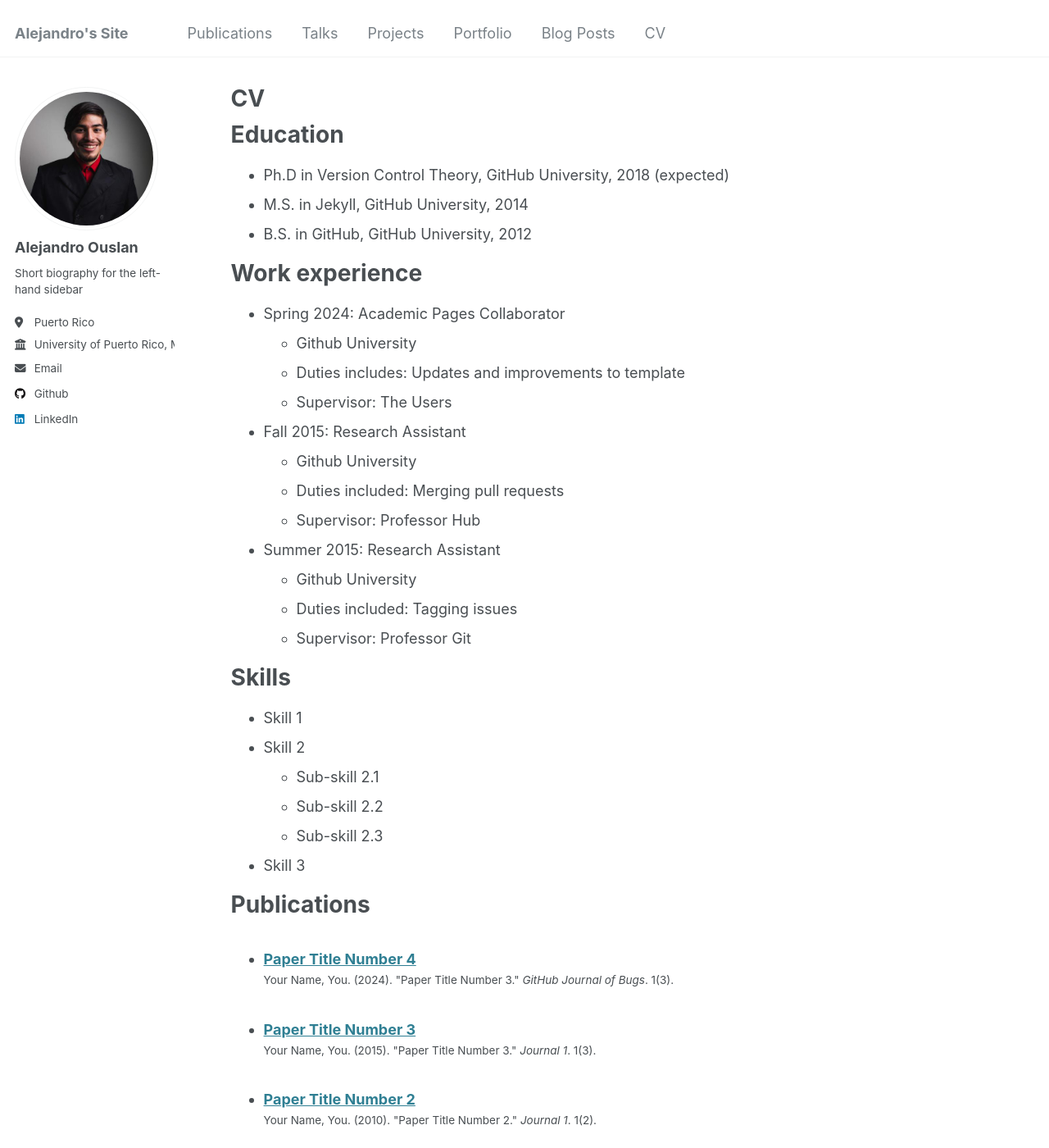
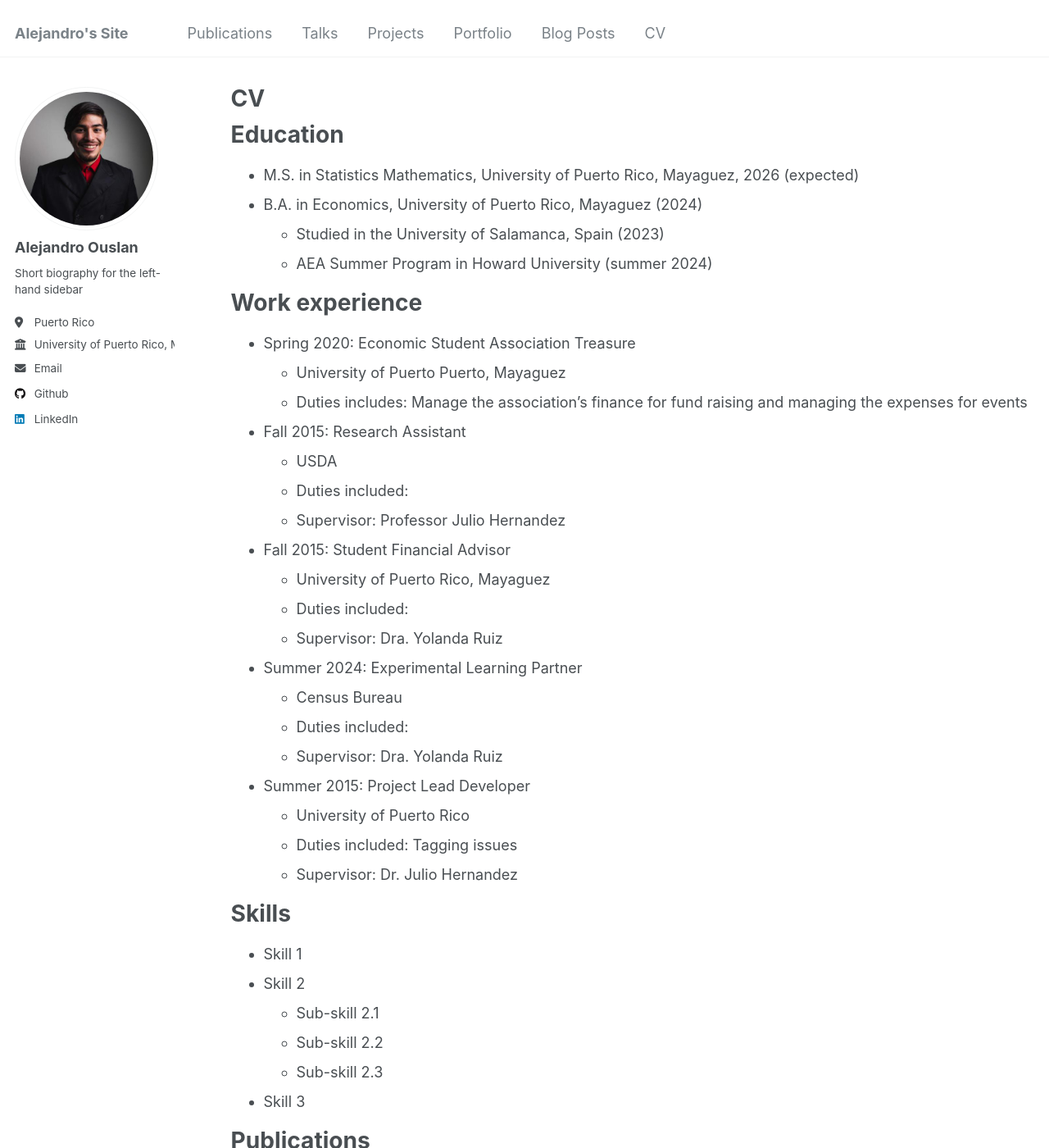
Before and after one commit to ouslan/ouslan.github.io, a Jekyll site: the page built from _pages/cv.md, in a window 1280 px wide and 1400 px high. Shown: the whole window at 82% size. Built offline with Jekyll 4.4.1, drawn with Linux system fonts in a browser that asks for light colours; some of the changed text lies outside the part shown.

Commit message:
update resume

```diff
--- a/_pages/cv.md
+++ b/_pages/cv.md
@@ -11,29 +11,42 @@ redirect_from:
 
 Education
 ======
-* Ph.D in Version Control Theory, GitHub University, 2018 (expected)
-* M.S. in Jekyll, GitHub University, 2014
-* B.S. in GitHub, GitHub University, 2012
+
+* M.S. in Statistics Mathematics, University of Puerto Rico, Mayaguez, 2026  (expected)
+* B.A. in Economics, University of Puerto Rico, Mayaguez (2024)
+  * Studied in the University of Salamanca, Spain (2023)
+  * AEA Summer Program in Howard University (summer 2024)
 
 Work experience
 ======
-* Spring 2024: Academic Pages Collaborator
-  * Github University
-  * Duties includes: Updates and improvements to template
-  * Supervisor: The Users
+
+* Spring 2020: Economic Student Association Treasure
+  * University of Puerto Puerto, Mayaguez
+  * Duties includes: Manage the association's finance for fund raising and managing the expenses for events
 
 * Fall 2015: Research Assistant
-  * Github University
-  * Duties included: Merging pull requests
-  * Supervisor: Professor Hub
+  * USDA
+  * Duties included:
+  * Supervisor: Professor Julio Hernandez
 
-* Summer 2015: Research Assistant
-  * Github University
+* Fall 2015: Student Financial Advisor
+  * University of Puerto Rico, Mayaguez
+  * Duties included:
+  * Supervisor: Dra. Yolanda Ruiz
+
+* Summer 2024: Experimental Learning Partner
+  * Census Bureau
+  * Duties included:
+  * Supervisor: Dra. Yolanda Ruiz
+
+* Summer 2015: Project Lead Developer
+  * University of Puerto Rico
   * Duties included: Tagging issues
-  * Supervisor: Professor Git
+  * Supervisor: Dr. Julio Hernandez
 
 Skills
 ======
+
 * Skill 1
 * Skill 2
   * Sub-skill 2.1
```
Also changed, not shown: other parts of _pages/cv.md (+6 -2 lines).
